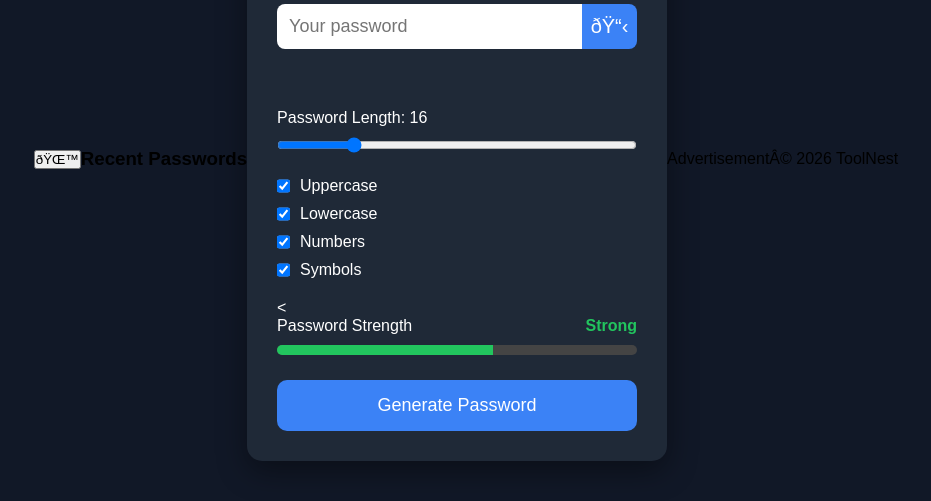
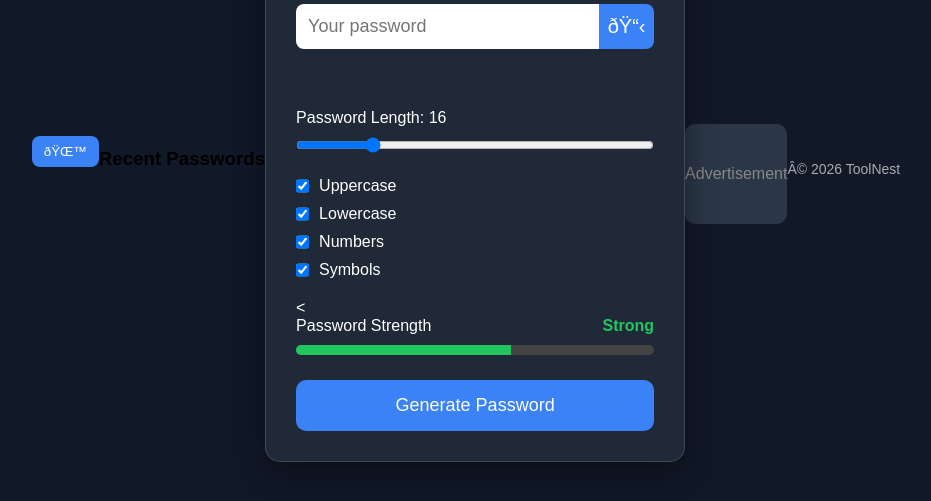
Before and after one commit to bandishdudhagara2108-ai/password-generator, a plain HTML site: page index.html in a window 1280 px wide. Shown: the part 241-742 px from the top of the page, without its empty margins (174-1105 px from the left). Drawn offline with Linux system fonts and the light colour scheme.

Commit message:
Update style.css

```diff
--- a/style.css
+++ b/style.css
@@ -141,3 +141,92 @@ h1{
 .generate:hover{
     transform:scale(1.03);
 }
+
+
+.container{
+
+backdrop-filter:blur(20px);
+
+border:1px solid rgba(255,255,255,.15);
+
+}
+
+#themeBtn{
+
+float:right;
+
+padding:8px 12px;
+
+cursor:pointer;
+
+border:none;
+
+border-radius:8px;
+
+background:#3b82f6;
+
+color:white;
+
+margin-bottom:15px;
+
+}
+
+.ad-box{
+
+margin-top:30px;
+
+height:100px;
+
+display:flex;
+
+justify-content:center;
+
+align-items:center;
+
+background:#2b3647;
+
+border-radius:10px;
+
+color:#888;
+
+}
+
+footer{
+
+text-align:center;
+
+margin-top:20px;
+
+color:#aaa;
+
+font-size:14px;
+
+}
+
+#history{
+
+margin-top:20px;
+
+list-style:none;
+
+max-height:150px;
+
+overflow:auto;
+
+}
+
+#history li{
+
+background:#2b3647;
+
+padding:10px;
+
+margin-bottom:8px;
+
+border-radius:8px;
+
+font-size:14px;
+
+word-break:break-all;
+
+}
```
